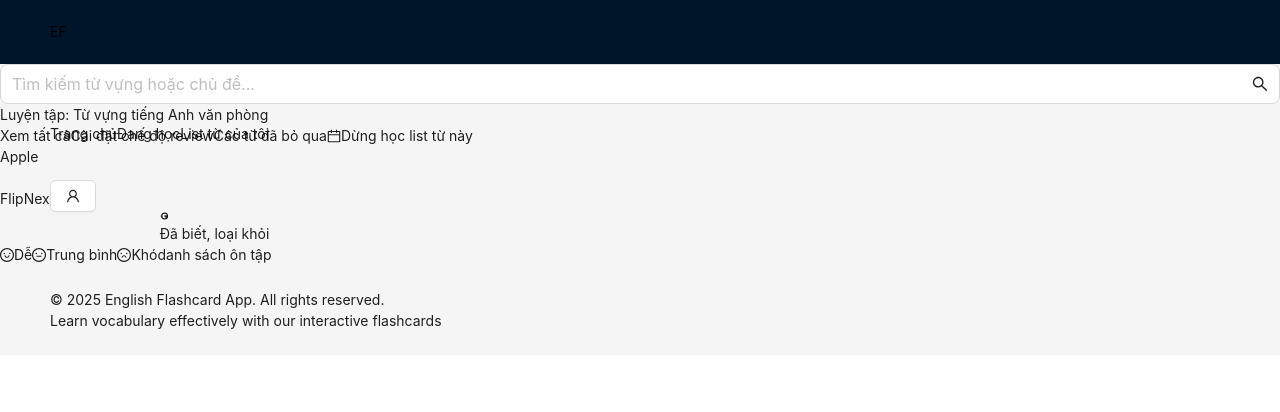
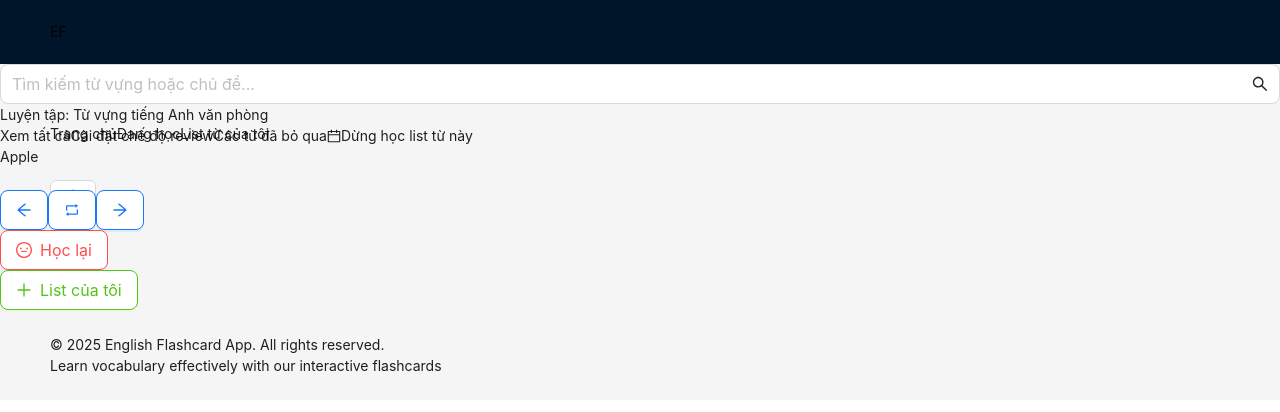
Before and after one commit to congthanhhh/flashcard-dictionary, a React (Vite) app: page /flashcard in a window 1280 px wide. Shown: the top 412 px of the page. Built offline with nearby package versions, Linux system fonts and the light colour scheme.

Commit message:
chinh lai flashcard

```diff
--- a/src/components/flashcard/FlashCard.jsx
+++ b/src/components/flashcard/FlashCard.jsx
@@ -1,10 +1,15 @@
-import React, { useState } from "react";
+import React, { useState, useRef } from "react";
 import {
+  ArrowLeftOutlined,
+  ArrowRightOutlined,
   CalendarOutlined,
   FrownOutlined,
   MehOutlined,
+  PlusOutlined,
+  RetweetOutlined,
   SmileOutlined,
 } from "@ant-design/icons";
+import { Button, Carousel } from "antd";
 
 const flashcards = [
   { front: "Apple", back: "Quả táo" },
@@ -15,12 +20,26 @@ const flashcards = [
 export default function FlashCard() {
   const [index, setIndex] = useState(0);
   const [flipped, setFlipped] = useState(false);
+  const carouselRef = useRef(null);
 
-  const card = flashcards[index];
+  const handleNext = () => {
+    carouselRef.current?.next();
+    setFlipped(false);
+  };
+
+  const handlePrevious = () => {
+    carouselRef.current?.prev();
+    setFlipped(false);
+  };
+
+  const handleSlideChange = (currentSlide) => {
+    setIndex(currentSlide);
+    setFlipped(false);
+  };
 
   return (
-    <div>
-      <h1 className="text-3xl font-bold text-center my-8">
+    <div className="bg-gray-100">
+      <h1 className="text-3xl font-bold text-center py-8">
         Luyện tập: Từ vựng tiếng Anh văn phòng
       </h1>
 
@@ -47,123 +66,93 @@ export default function FlashCard() {
       </div>
 
       <div className="flex flex-col items-center justify-center">
+        <div className="w-[750px] h-[350px]">
+          <Carousel
+            ref={carouselRef}
+            afterChange={handleSlideChange}
+            dots={false}
+            infinite={true}
+            speed={800}
+          >
+            {flashcards.map((cardData, cardIndex) => (
+              <div key={cardIndex}>
                 <div
-          className="w-[745px] h-[350px] relative"
+                  className="w-[750px] h-[350px] relative"
                   style={{ perspective: "1000px" }}
                 >
                   <div
-            className={`w-full h-full transition-transform duration-500 relative`}
+                    className="w-full h-full transition-transform duration-500 relative border-x-2 border-slate-100"
                     style={{
                       transformStyle: "preserve-3d",
-              transform: flipped ? "rotateY(180deg)" : "rotateY(0deg)",
+                      transform: flipped && cardIndex === index ? "rotateY(180deg)" : "rotateY(0deg)",
                     }}
                   >
                     {/* Front */}
                     <div
-              className="absolute w-full h-full bg-gray-100 rounded-xl shadow-md flex items-center justify-center text-xl font-bold"
+                      className="absolute w-full h-full bg-white  shadow-md flex items-center justify-center text-xl font-bold"
                       style={{
                         backfaceVisibility: "hidden",
                       }}
                     >
-              {card.front}
+                      {cardData.front}
                     </div>
 
                     {/* Back */}
                     <div
-              className="absolute w-full h-full bg-blue-100 rounded-xl shadow-md flex items-center justify-center text-xl font-bold"
+                      className="absolute w-full h-full bg-blue-100 shadow-md flex items-center justify-center text-xl font-bold"
                       style={{
                         transform: "rotateY(180deg)",
                         backfaceVisibility: "hidden",
                       }}
                     >
-              {card.back}
+                      {cardData.back}
                     </div>
                   </div>
                 </div>
+              </div>
+            ))}
+          </Carousel>
+        </div>
 
+        <div className="relative flex">
           <div className="mt-5 space-x-4 mb-5">
-          <button
+            <Button
+              variant="outlined"
+              color="primary"
+              onClick={handlePrevious}
+              size="large"
+            >
+              <ArrowLeftOutlined className="px-2 text-lg" />
+            </Button>
+            <Button
               onClick={() => setFlipped(!flipped)}
-            className="bg-blue-500 text-white px-5 py-2 rounded hover:bg-blue-600"
+              variant="outlined"
+              color="primary"
+              size="large"
             >
-            Flip
-          </button>
-          <button
-            onClick={() => {
-              setIndex((i) => (i + 1) % flashcards.length);
-              setFlipped(false);
-            }}
-            className="bg-gray-300 px-4 py-2 rounded hover:bg-gray-400"
+              <RetweetOutlined className="px-2 text-lg" />
+            </Button>
+            <Button
+              variant="outlined"
+              color="primary"
+              onClick={handleNext}
+              size="large"
             >
-            Next
-          </button>
+              <ArrowRightOutlined className="px-2 text-lg" />
+            </Button>
           </div>
-        <div className="mb-8 flex justify-between items-center w-full max-w-4xl mx-auto px-8">
-          <button
-            type="button"
-            className="flex flex-col items-center flex-1 focus:outline-none group cursor-pointer bg-transparent border-0"
-            onClick={() => alert("Bạn chọn Dễ!")}
-          >
-            <SmileOutlined className="text-3xl text-green-500 group-hover:scale-110 transition-transform" />
-            <span className="mt-2 text-green-600 font-semibold">
-              Dễ
-            </span>
-          </button>
-          <button
-            type="button"
-            className="flex flex-col items-center flex-1 focus:outline-none group cursor-pointer bg-transparent border-0"
-            onClick={() => alert("Bạn chọn Trung bình!")}
-          >
-            <MehOutlined className="text-3xl text-yellow-500 group-hover:scale-110 transition-transform" />
-            <span className="mt-2 text-yellow-600 font-semibold">
-              Trung bình
-            </span>
-          </button>
-          <button
-            type="button"
-            className="flex flex-col items-center flex-1 focus:outline-none group cursor-pointer bg-transparent border-0"
-            onClick={() => alert("Bạn chọn Khó!")}
-          >
-            <FrownOutlined className="text-3xl text-red-500 group-hover:scale-110 transition-transform" />
-            <span className="mt-2 text-red-600 font-semibold">
-              Khó
-            </span>
-          </button>
-          <button
-            type="button"
-            className="flex flex-col items-center flex-1 focus:outline-none group cursor-pointer bg-transparent border-0"
-            onClick={() => alert("Bạn chọn Đã biết!")}
-          >
-            <span className="text-3xl text-blue-400 group-hover:scale-110 transition-transform">
-              <svg
-                width="1em"
-                height="1em"
-                viewBox="0 0 24 24"
-                fill="none"
-                xmlns="http://www.w3.org/2000/svg"
-              >
-                <path
-                  d="M7 12h2m4 0h2m-7 0a5 5 0 1 1 10 0 5 5 0 0 1-10 0Zm10 0a5 5 0 1 1-10 0 5 5 0 0 1 10 0Z"
-                  stroke="currentColor"
-                  strokeWidth="2"
-                  strokeLinecap="round"
-                  strokeLinejoin="round"
-                />
-                <path
-                  d="M15 12l2 2m0-2l-2 2"
-                  stroke="currentColor"
-                  strokeWidth="2"
-                  strokeLinecap="round"
-                  strokeLinejoin="round"
-                />
-              </svg>
-            </span>
-            <span className="mt-2 text-blue-400 font-semibold text-center">
-              Đã biết, loại khỏi
-              <br />
-              danh sách ôn tập
-            </span>
-          </button>
+          <div className="absolute right-[-114%] bottom-[25%]">
+            <Button size="large" variant="outlined" color="danger" icon={<MehOutlined />}>
+              Học lại
+            </Button>
+          </div>
+          <div className="absolute left-[-114%] bottom-[25%]">
+            <Button size="large" variant="outlined" color="green" icon={<PlusOutlined />}>
+              List của tôi
+            </Button>
+          </div>
+        </div>
+        <div className="mb-8 ">
         </div>
       </div>
     </div>
--- a/src/pages/Home.jsx
+++ b/src/pages/Home.jsx
@@ -15,7 +15,7 @@ const Home = () => {
             </Header>
             <SearchInput />
 
-            <Content className="bg-white px-6">
+            <Content className="bg-white">
                 <AppRouter />
             </Content>
 
```
Lines whose indentation alone changed are shown as unchanged.
